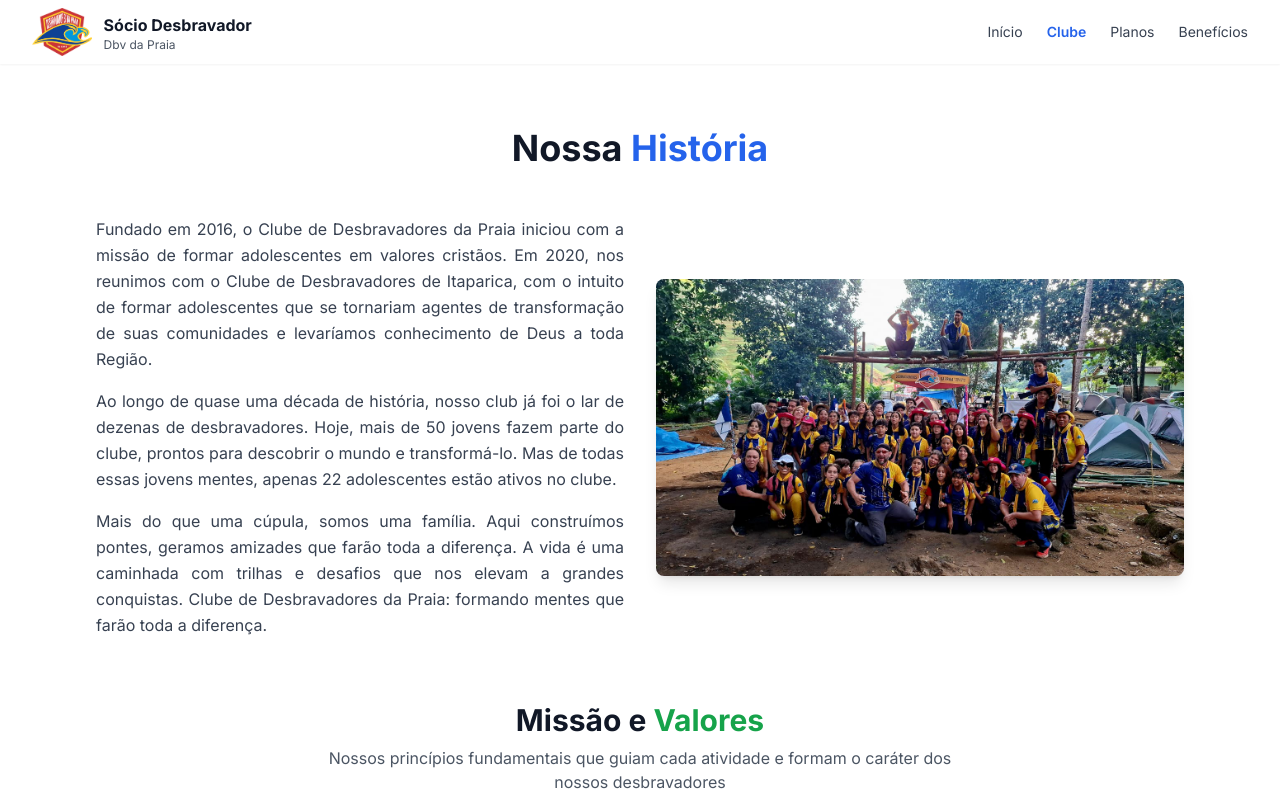
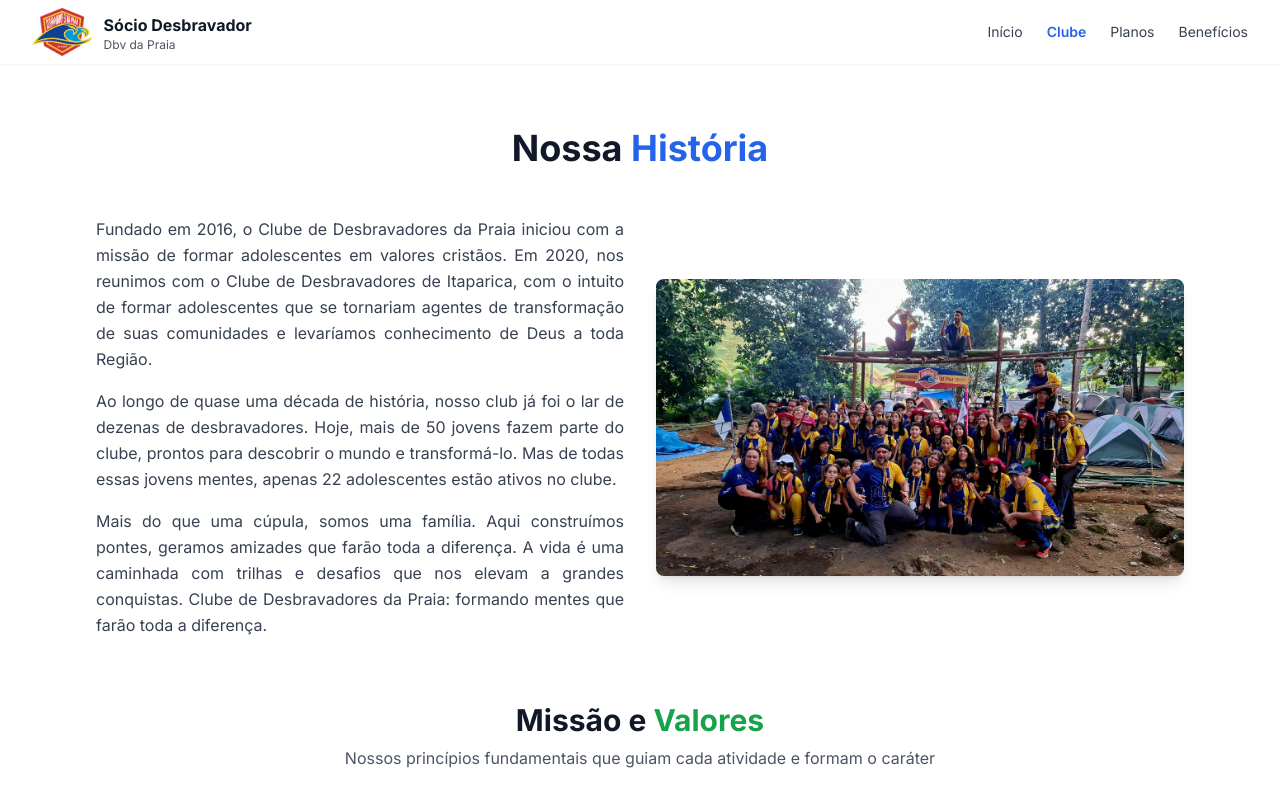
Before and after one commit to rmartinsjj/sitedesbravador, a React (Vite) app: page / in a window 1280 px wide. Both pictures are taken after a click on the button "Clube". Shown: the top 800 px of the page. Built offline with nearby package versions, Linux system fonts and the light colour scheme.

Commit message:
Updated ClubeSection.tsx

```diff
--- a/src/components/ClubeSection.tsx
+++ b/src/components/ClubeSection.tsx
@@ -43,7 +43,7 @@ export function ClubeSection() {
             Missão e <span className="text-green-600">Valores</span>
           </h3>
           <p className="text-gray-600 max-w-2xl mx-auto">
-            Nossos princípios fundamentais que guiam cada atividade e formam o caráter dos nossos desbravadores
+            Nossos princípios fundamentais que guiam cada atividade e formam o caráter
           </p>
         </div>
 
```
